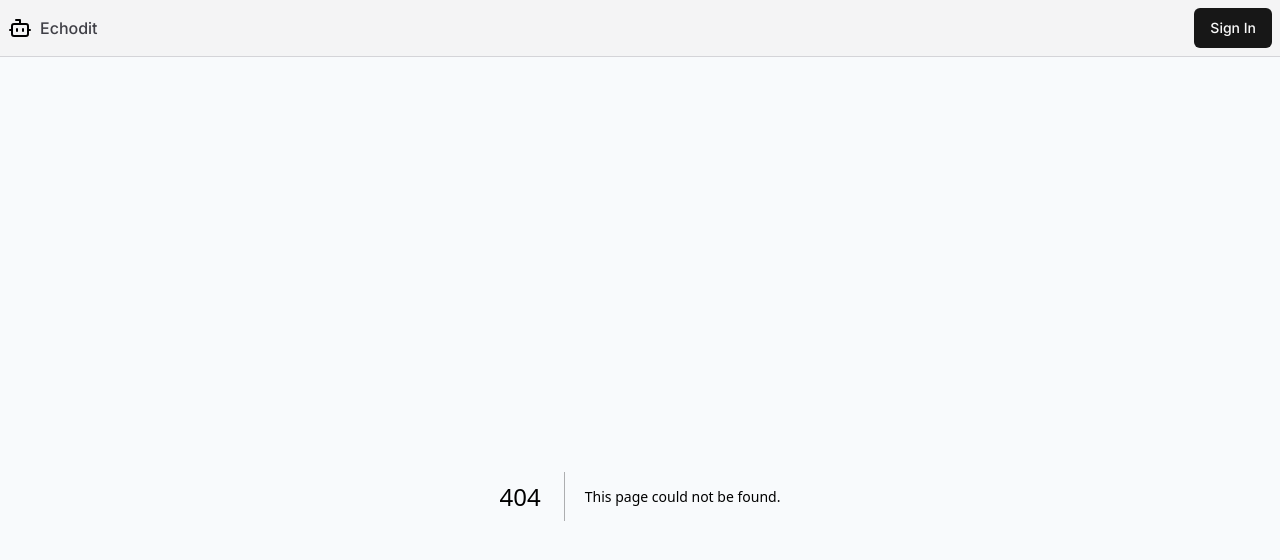
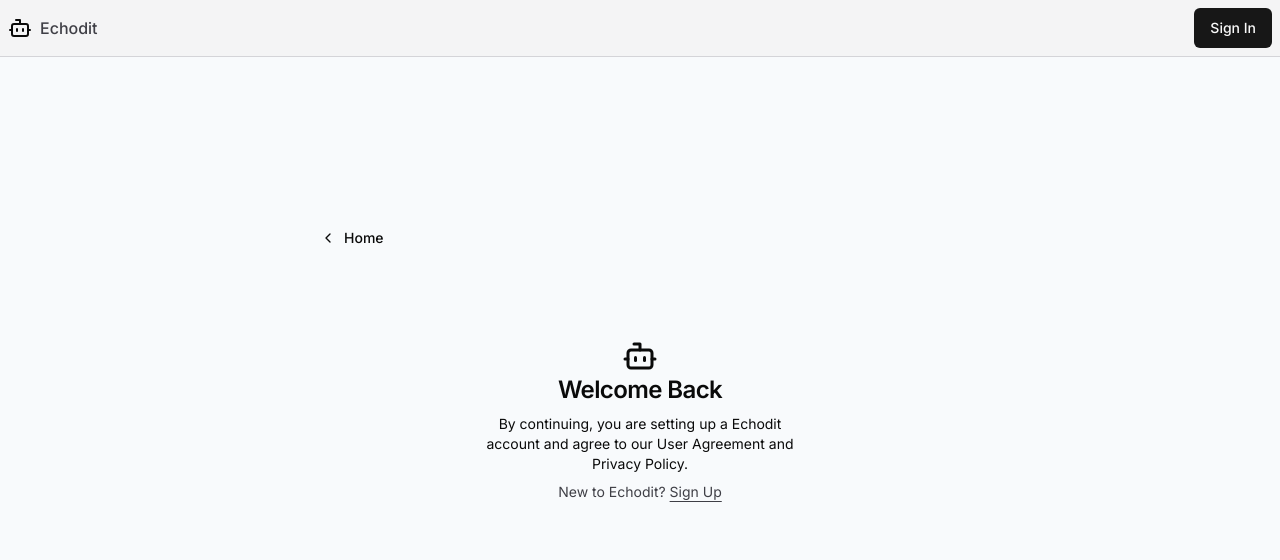
Before and after one commit to AryanPandeyy/echodit, a Next.js app: page /sign-in in a window 1280 px wide. Before the commit this address had no page. Shown: the top 560 px of the page. Built offline with nearby package versions, Linux system fonts and the light colour scheme.

Commit message:
sign in page

```diff
--- /dev/null
+++ b/app/(auth)/sign-in/page.tsx
@@ -0,0 +1,44 @@
+import { SignIn } from "@/components/SignIn";
+import { buttonVariants } from "@/components/ui/button";
+import { cn } from "@/lib/utils";
+import { ChevronLeft } from "lucide-react";
+import Link from "next/link";
+
+const page = () => {
+  // return (
+  //   <div className="absolute inset-0">
+  //     <div className="h-full max-w-2xl mx-auto flex flex-col items-center justify-center gap-20">
+  //       <Link
+  //         href="/"
+  //         className={cn(
+  //           buttonVariants({ variant: "ghost" }),
+  //           "self-start -mt-20",
+  //         )}
+  //       >
+  //         <ChevronLeft className="mr-2 h-4 w-4" />
+  //         Home
+  //       </Link>
+  //
+  //       <SignIn />
+  //     </div>
+  //   </div>
+  // );
+  return (
+    <div className="absolute inset-0">
+      <div className="h-full max-w-2xl mx-auto flex flex-col items-center justify-center gap-20">
+        <Link
+          className={cn(
+            buttonVariants({ variant: "ghost" }),
+            "self-start -mt-20",
+          )}
+          href="/"
+        >
+          <ChevronLeft className="mr-2 h-4 w-4" /> Home
+        </Link>
+        <SignIn />
+      </div>
+    </div>
+  );
+};
+
+export default page;
--- a/app/layout.tsx
+++ b/app/layout.tsx
@@ -7,7 +7,7 @@
 const inter = Inter({ subsets: ["latin"] });
 
 export const metadata: Metadata = {
-  title: "Create Next App",
+  title: "Echodit",
   description: "Generated by create next app",
 };
 
--- a/components/Navbar.tsx
+++ b/components/Navbar.tsx
@@ -1,6 +1,7 @@
 import { Bot } from "lucide-react";
-import { Button, buttonVariants } from "./ui/button";
 import Link from "next/link";
+
+import { buttonVariants } from "./ui/button";
 
 const Navbar = ({}) => {
   return (
@@ -11,6 +12,7 @@
           <p className="hidden font-medium text-zinc-700 md:block">Echodit</p>
         </Link>
       </div>
+      {/* Search Bar */}
       <Link className={buttonVariants()} href="/sign-in">
         Sign In
       </Link>
--- /dev/null
+++ b/components/SignIn.tsx
@@ -0,0 +1,27 @@
+import { Bot } from "lucide-react";
+import Link from "next/link";
+export const SignIn = () => {
+  return (
+    <div className="container w-full flex flex-col justify-center text-center sm:w-[400px] space-y-2">
+      <div>
+        <Bot className="h-9 w-9 mx-auto" />
+        <div className="text-2xl font-semibold tracking-tight">
+          Welcome Back
+        </div>
+      </div>
+      <p className="text-sm mt-2 mx-auto">
+        By continuing, you are setting up a Echodit account and agree to our
+        User Agreement and Privacy Policy.
+      </p>
+      <p className="px-8 text-center text-sm text-zinc-700">
+        New to Echodit?{" "}
+        <Link
+          href="/sign-up"
+          className="hover:text-zinc-800 underline underline-offset-4"
+        >
+          Sign Up
+        </Link>
+      </p>
+    </div>
+  );
+};
```
